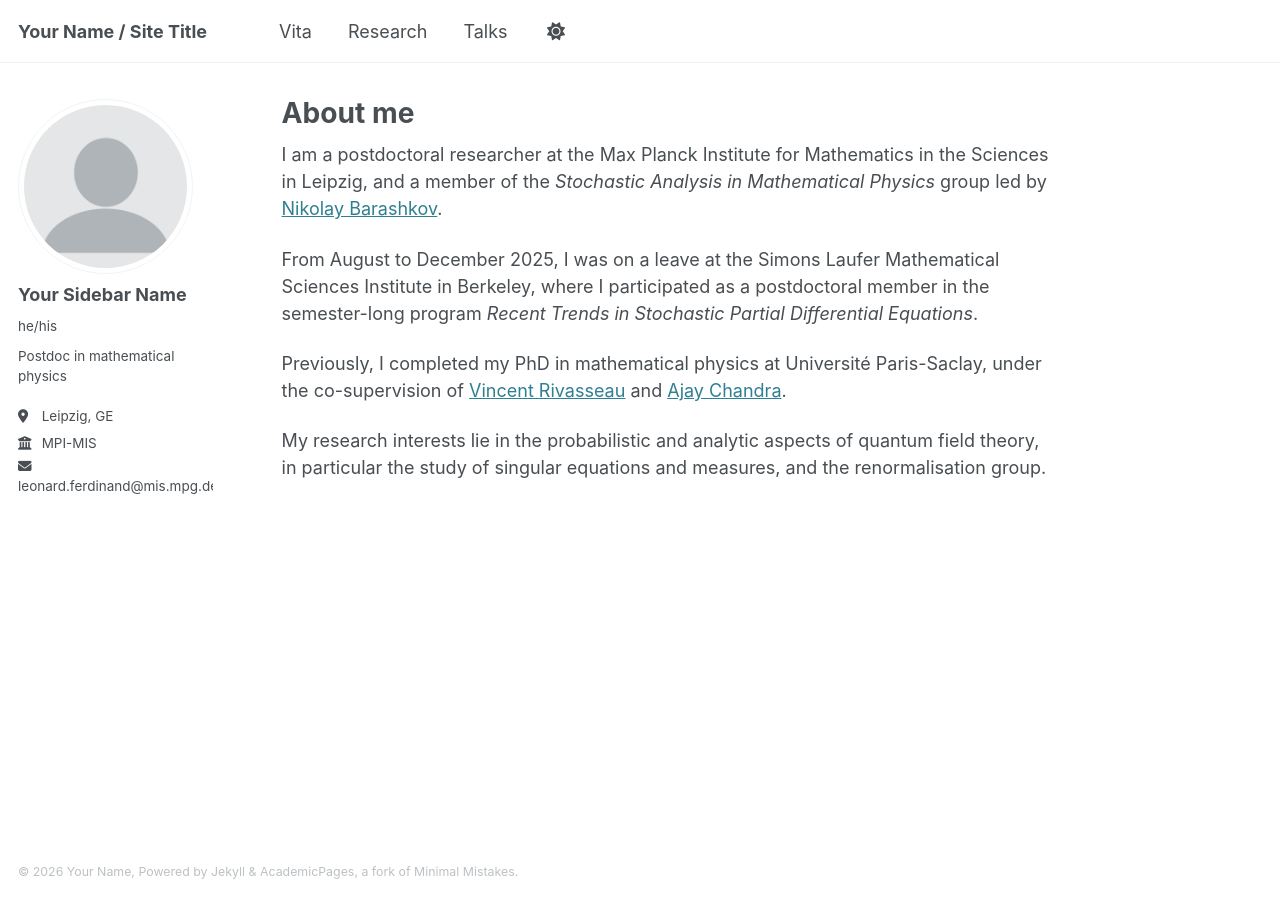
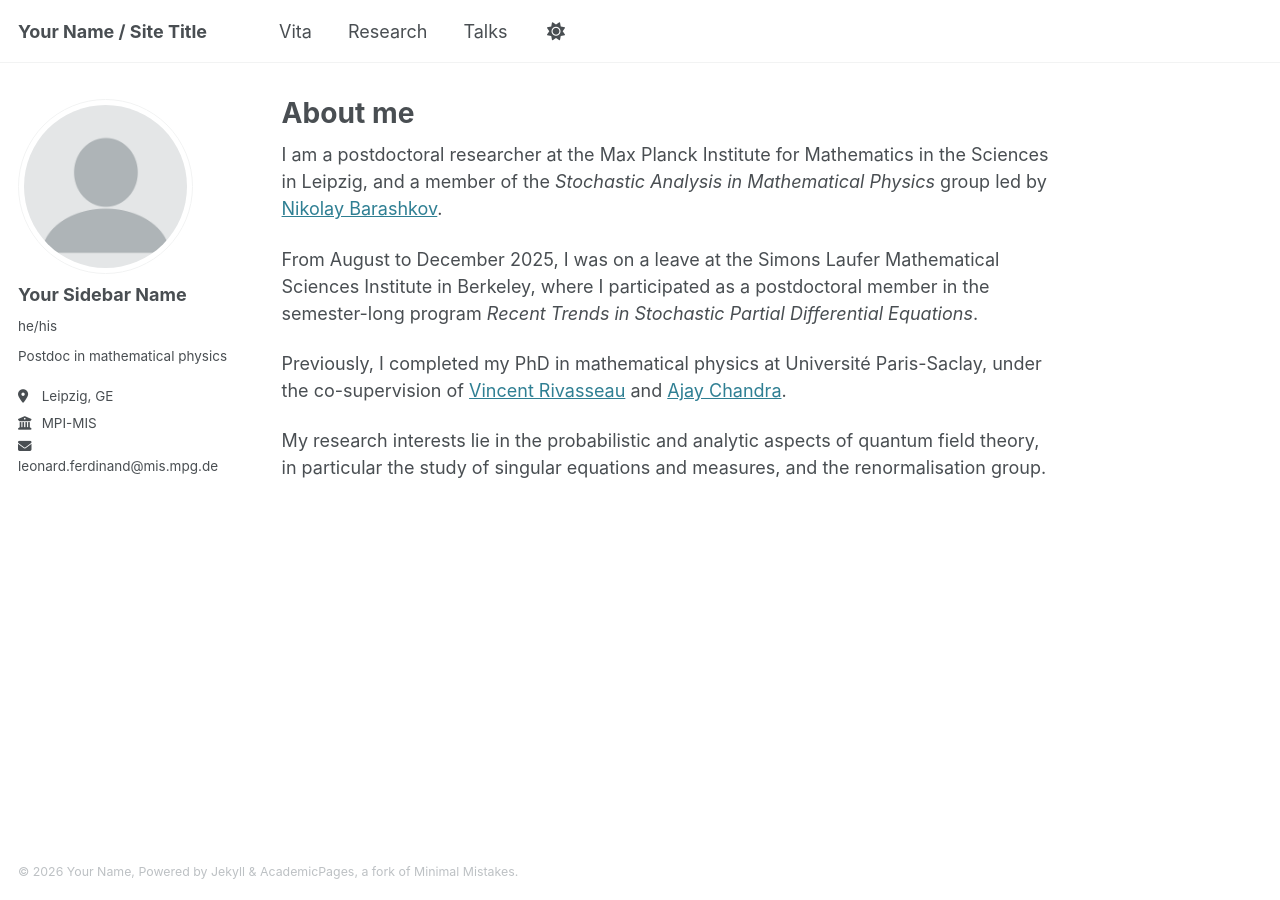
Before and after one commit to leonardferdinand/leonardferdinand.github.io, a Jekyll site: the page built from _pages/about.md, in a window 1280 px wide. Built offline with Jekyll 4.4.1, drawn with Linux system fonts in a browser that asks for light colours.

Commit message:
Update main.scss

```diff
--- a/assets/css/main.scss
+++ b/assets/css/main.scss
@@ -42,3 +42,24 @@
     "vendor/font-awesome/brands",
     "vendor/magnific-popup/magnific-popup"
 ;
+
+
+/* Agrandir la sidebar */
+.sidebar.sticky {
+  width: 300px !important; /* ajuste selon ton besoin */
+}
+
+/* Contenu de l'auteur / profil */
+.sidebar.sticky .author-profile {
+  width: 100% !important;
+  max-width: none !important;
+}
+
+/* Paragraphes et liens */
+.sidebar.sticky .author-profile p,
+.sidebar.sticky .author-profile a {
+  display: block !important;
+  max-width: none !important;
+  white-space: normal !important;
+  overflow-wrap: break-word !important;
+}
```
